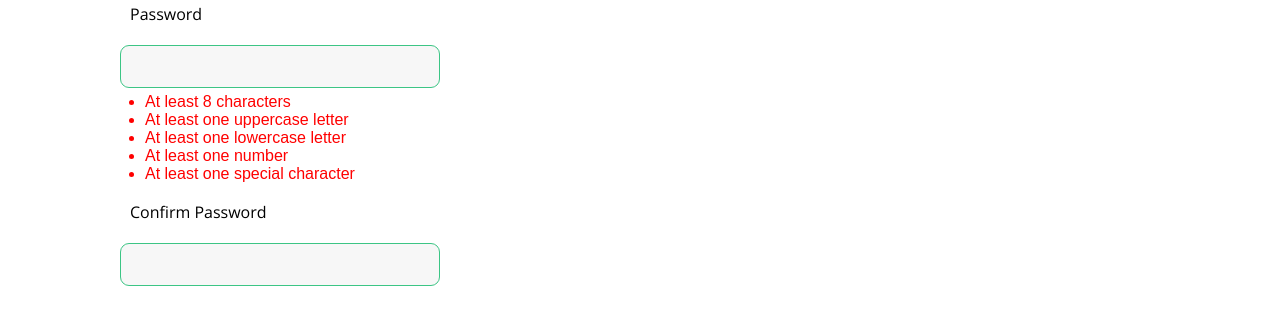
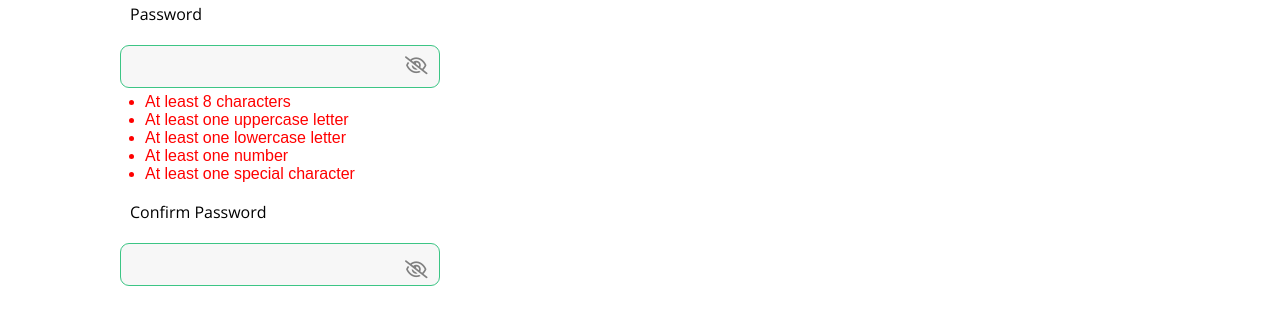
Before and after one commit to Jumanahali/SairWebsite, a React (Create React App) app: page /signup in a window 1280 px wide. Shown: the part 864-1173 px from the top of the page. Built offline with nearby package versions, Linux system fonts and the light colour scheme.

Commit message:
signupchanged

```diff
--- a/src/Maincomponent/UserAuth/Signup.jsx
+++ b/src/Maincomponent/UserAuth/Signup.jsx
@@ -35,7 +35,7 @@ const SignUp = () => {
     const [popupVisible, setPopupVisible] = useState(false);
     const [popupMessage, setPopupMessage] = useState('');
     const [popupImage, setPopupImage] = useState('');
-    const [showPasswordRequirements, setShowPasswordRequirements] = useState(true);
+    const [showConfirmNewPassword, setshowConfirmNewPassword] = useState(false);
     const [phoneNumber, setPhoneNumber] = useState('+966');
     const [showPassword, setShowPassword] = useState(false);
     const [passwordRequirements, setPasswordRequirements] = useState({
@@ -91,10 +91,13 @@ const SignUp = () => {
         }
     };
 
-     // Function to toggle password visibility
-  const togglePasswordVisibility = () => {
-    setShowPassword(!showPassword);
-  };
+    const togglePasswordVisibility = (type) => {
+        if (type === 'new') {
+            setShowPassword(!showPassword);
+        }  else if (type === 'confirm') {
+            setshowConfirmNewPassword(!showConfirmNewPassword);
+        }
+    };
 
     const handlePhoneNumberChange = (e) => {
 
@@ -292,7 +295,7 @@ console.log(newPhoneNumber);
                             name="EmployeerEmail"
                             value={user.EmployeerEmail}
                             onChange={handleChange}
-
+                         required
                             style={{ borderColor: getBorderColor('EmployeerEmail') }}
                         />
                     {validationMessages.emailperError && <p style={{ color: 'red' }}>{validationMessages.emailperError}</p>}
@@ -347,7 +350,7 @@ console.log(newPhoneNumber);
                             name="CompanyEmail"
                             value={user.CompanyEmail}
                             onChange={handleChange}
-
+                         required
                             style={{ borderColor: getBorderColor('CompanyEmail') }}
                         />
                     {validationMessages.emailError && <p style={{ color: 'red' }}>{validationMessages.emailError}</p>}
@@ -364,9 +367,21 @@ console.log(newPhoneNumber);
                             style={{ borderColor: getBorderColor('Password') }}
                         />
                     </div>
-                    <span onClick={togglePasswordVisibility} className="password-toggle-icon">
-                                 <i className={showPassword ? 'far fa-eye' : 'far fa-eye-slash'}></i>
-                               </span>
+                    <span
+    onClick={() => togglePasswordVisibility('new')}
+    className="password-toggle-iconsignup"
+    style={{
+        position: 'absolute',
+        top: '146%',
+        left: '405px',
+        transform: 'translateY(-50%)',
+        cursor: 'pointer',
+        fontSize: '18px',
+        color: 'gray'
+    }}
+>
+    <i className={showPassword ? 'far fa-eye' : 'far fa-eye-slash'}></i>
+</span>
                                <div className="password-requirements">
     <ul style={{marginLeft: '45px'}}>
         <li style={{ color: passwordRequirements.length ? '#059855' : 'red' }}>
@@ -389,14 +404,28 @@ console.log(newPhoneNumber);
                     <div className="profile-field">
                         <label >Confirm Password</label><br />
                         <input
-                            type={showPassword ? "text" : "password"}
+                            type={showConfirmNewPassword ? "text" : "password"}
                             name="confirmPassword"
                             value={user.confirmPassword}
                             onChange={handleChange}
                             required
                             style={{ borderColor: getBorderColor('confirmPassword') }}
                         />
-
+                           <span
+   onClick={() => togglePasswordVisibility('confirm')}
+    className="password-toggle-iconsignup2"
+    style={{
+        position: 'absolute',
+        top: '178%',
+        left: '405px',
+        transform: 'translateY(-50%)',
+        cursor: 'pointer',
+        fontSize: '18px',
+        color: 'gray'
+    }}
+>
+    <i className={showConfirmNewPassword ? 'far fa-eye' : 'far fa-eye-slash'}></i>
+</span>
                         {validationMessages.confirmPasswordError && <p style={{ color: 'red' }}>{validationMessages.confirmPasswordError}</p>}
                     </div>
                     <a
```
